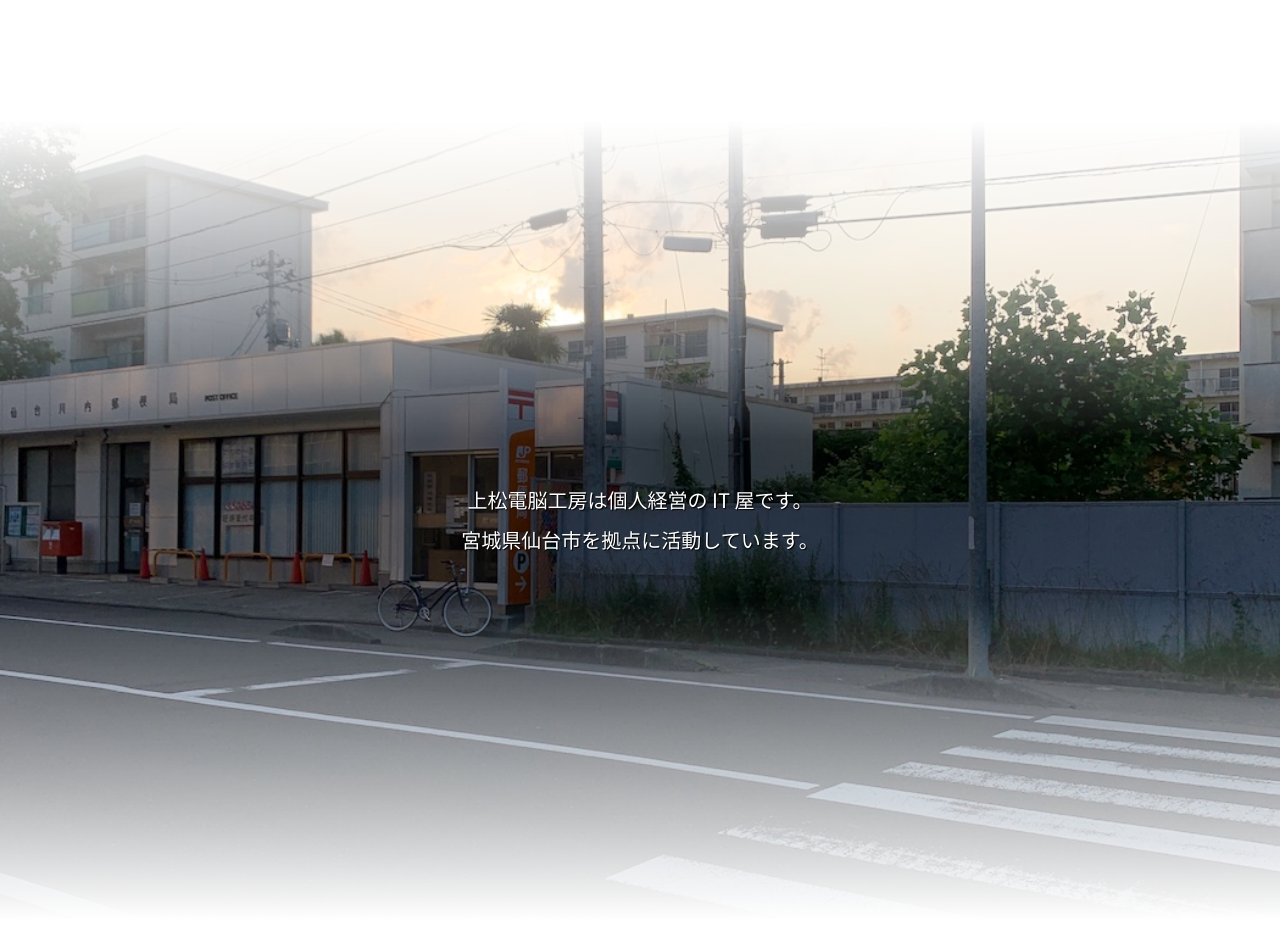
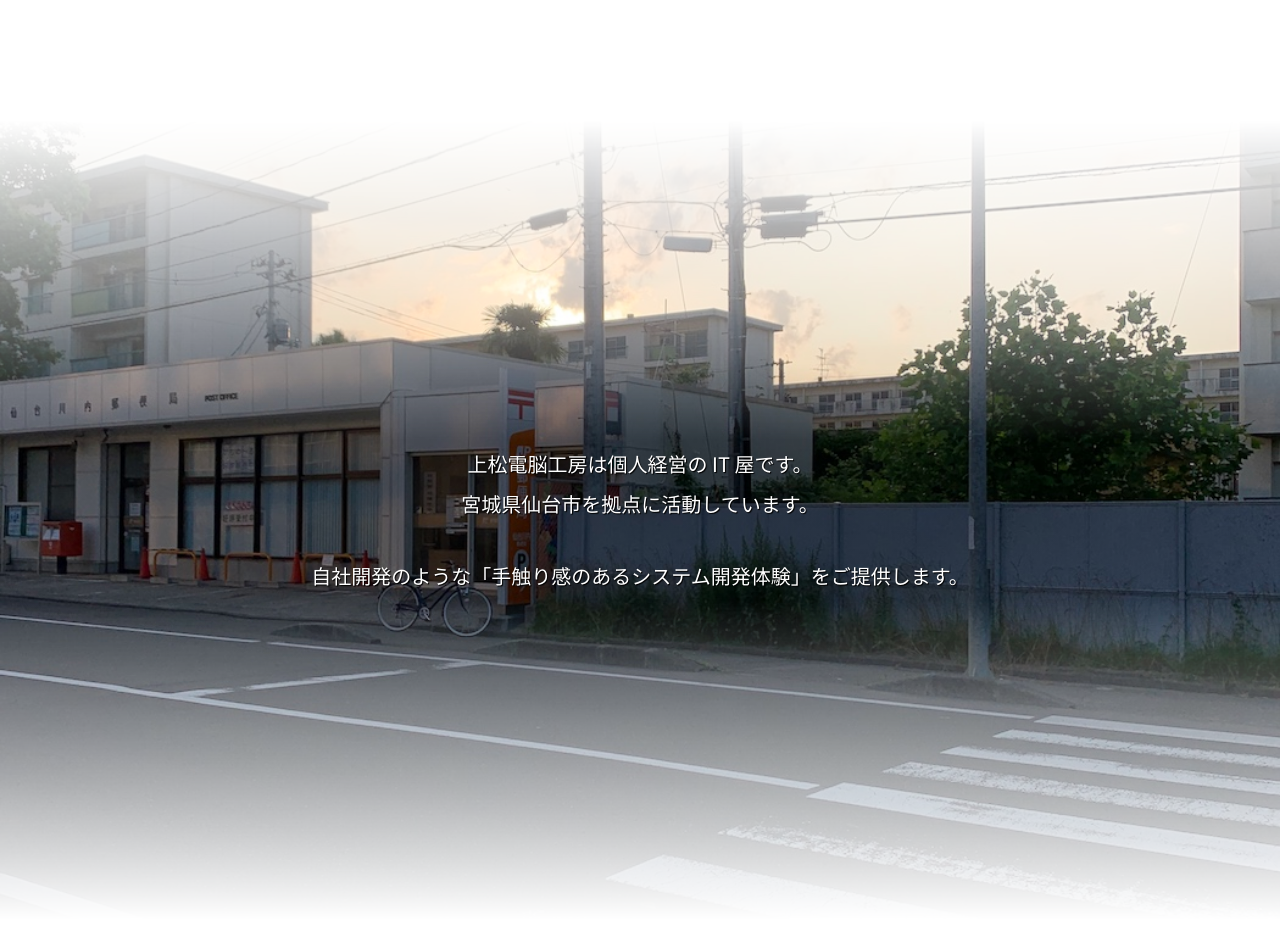
Before and after one commit to u-cyber-studio/www, a website: page public/index.html in a window 1280 px wide. Shown: the part 680-1620 px from the top of the page. Drawn offline with Linux system fonts and the light colour scheme; a web font is replaced by a local one.

Commit message:
about の文言を修正

```diff
--- a/public/assets/css/sections/about.css
+++ b/public/assets/css/sections/about.css
@@ -1,7 +1,9 @@
 .about {
   display: flex;
+  flex-direction: column;
   justify-content: center;
   align-items: center;
+  gap: 2rem;
   width: 100vw;
   min-height: 100dvh;
   background-image:
@@ -33,3 +35,13 @@
   color: rgb(255 255 255);
   text-shadow: 1px 1px 1px rgb(0 0 0);
 }
+
+.about p span {
+  display: block;
+}
+
+@media (width >= 1024px) {
+  .about p span {
+    display: inline;
+  }
+}
--- a/public/index.html
+++ b/public/index.html
@@ -32,6 +32,10 @@
         <p>
           上松電脳工房は個人経営の IT 屋です。<br>
           宮城県仙台市を拠点に活動しています。
+        </p>
+        <p>
+          自社開発のような<span>「手触り感のあるシステム開発体験」</span
+          >をご提供します。
         </p>
       </section>
       <section id="mission" class="mission">
```
